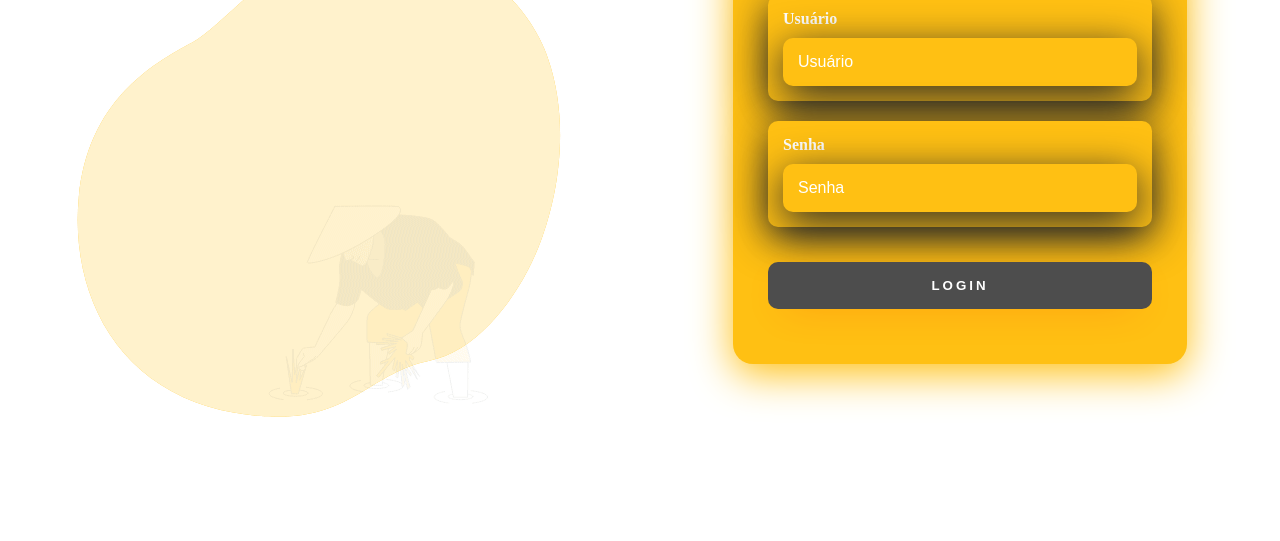
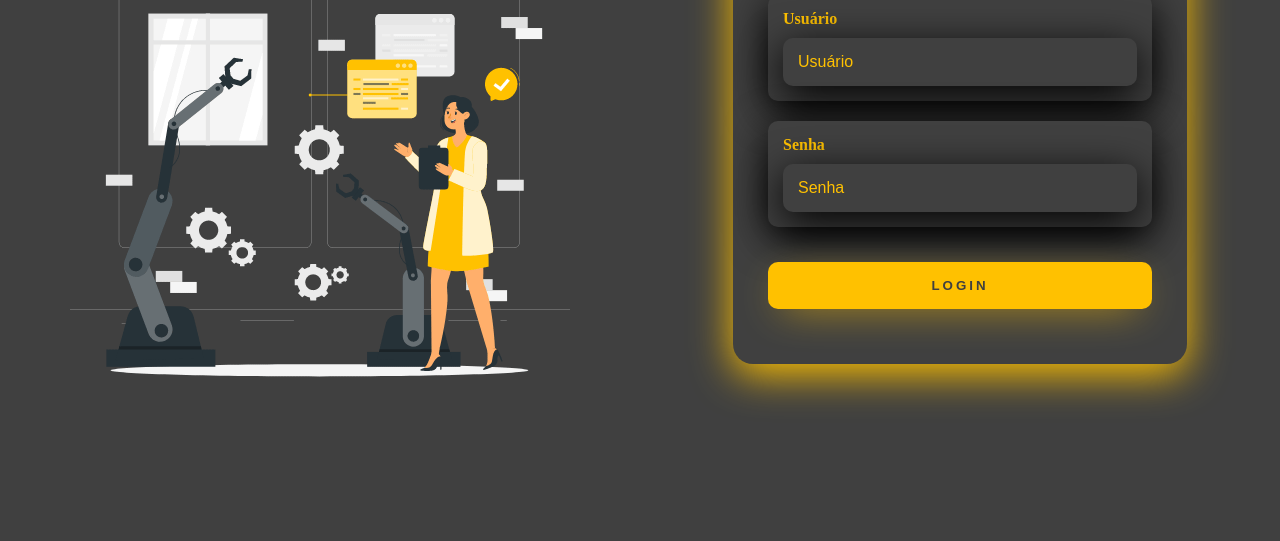
Before and after one commit to barbosa-S2/tela-de-login, a plain HTML site: page index.html in a window 1280 px wide. Shown: the part 259-800 px from the top of the page. Drawn offline with Linux system fonts and the light colour scheme.

Commit message:
mudança de cores e img

```diff
--- a/index.css
+++ b/index.css
@@ -4,7 +4,7 @@ body{
 .main-login{
     width: 100vw;
     height: 100vh;
-    background: rgb(255, 255, 255);
+    background: #404040;
     display: flex;
     justify-content: center;
     align-items: center;
@@ -18,7 +18,7 @@ body{
     flex-direction: column;
 }
 .login-left, h1{
-    color: rgb(255, 255, 255);
+    color: #FFC100 ;
 }
 .login-right{
     width: 50vw;
@@ -34,12 +34,12 @@ body{
     align-items: center;
     flex-direction: column;
     padding: 30px 35px;
-    background-color: #ffc013;
+    background-color: #404040 ;
     border-radius: 20px;
-    box-shadow: 0px 10px 40px #ffc013;
+    box-shadow: 0px 10px 40px #FFC100;
 }
 .login-card, h1{
-    color: rgb(94, 94, 94);
+    color: #FFC100;
     font-weight: 800;
     margin: 0;
 }
@@ -55,19 +55,19 @@ body{
     border: none;
     border-radius: 10px;
     padding:15px;
-    background: #ffc013;
+    background: #404040 ;
     color: white;
     font-size: 12pt;
-    box-shadow: 0px 10px 40px rgb(39, 39, 39);
+    box-shadow: 0px 10px 40px #000000;
     outline: none;
     box-sizing: border-box;
 }
 .textfield, label{
-    color: rgb(255, 255, 255);
+    color: #FFC100 ;
     margin-bottom: 10px;
 }
 .textfield, input::placeholder{
-    color: rgb(255, 255, 255);
+    color: #FFC100 ;
 }
 .btn-login{
     width: 100%;
@@ -79,10 +79,10 @@ body{
     text-transform: uppercase;
     font-weight: 800;
     letter-spacing: 3px;
-    color: rgb(255, 255, 255);
-    background: #4d4d4d;
+    color: #404040 ;
+    background: #FFC100;
     cursor: pointer;
-    box-shadow: 0px 10px 40px -17px #ff000052;
+    box-shadow: 0px 10px 40px -15px #FFC100 ;
 }
 @media only screen and (max-width: 600px){
     .main-login{
--- a/index.html
+++ b/index.html
@@ -10,7 +10,7 @@
 <div class="main-login">
     <div class="login-left">
         <h1>Faça login e<br> Entre para nosso o time</h1>
-        <img src="./Assets/rice field.gif" alt="">
+        <img src="./Assets/img-robot.gif" alt="">
     </div>
     <div class="login-right">
         <div class="login-card">
```
Also changed, not shown: Assets/img-robot.gif (added), Assets/rice field.gif (deleted).
